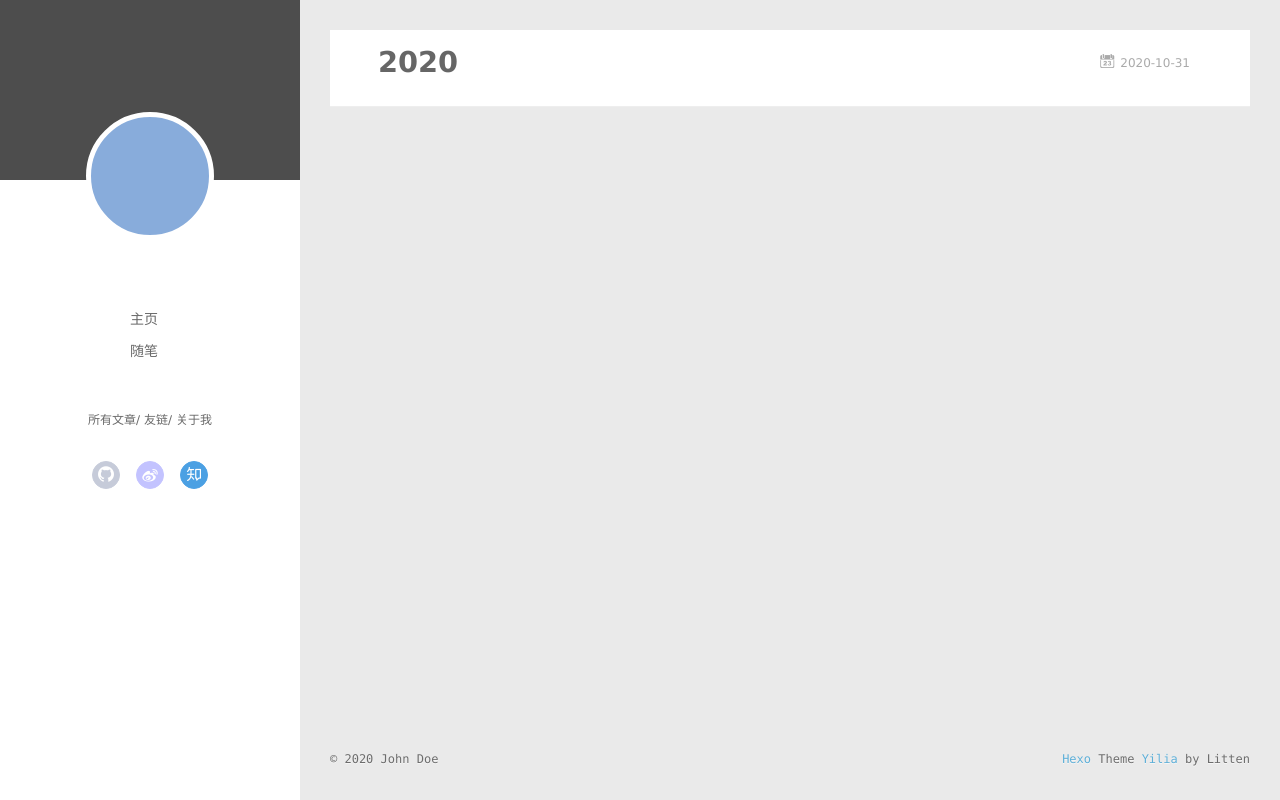
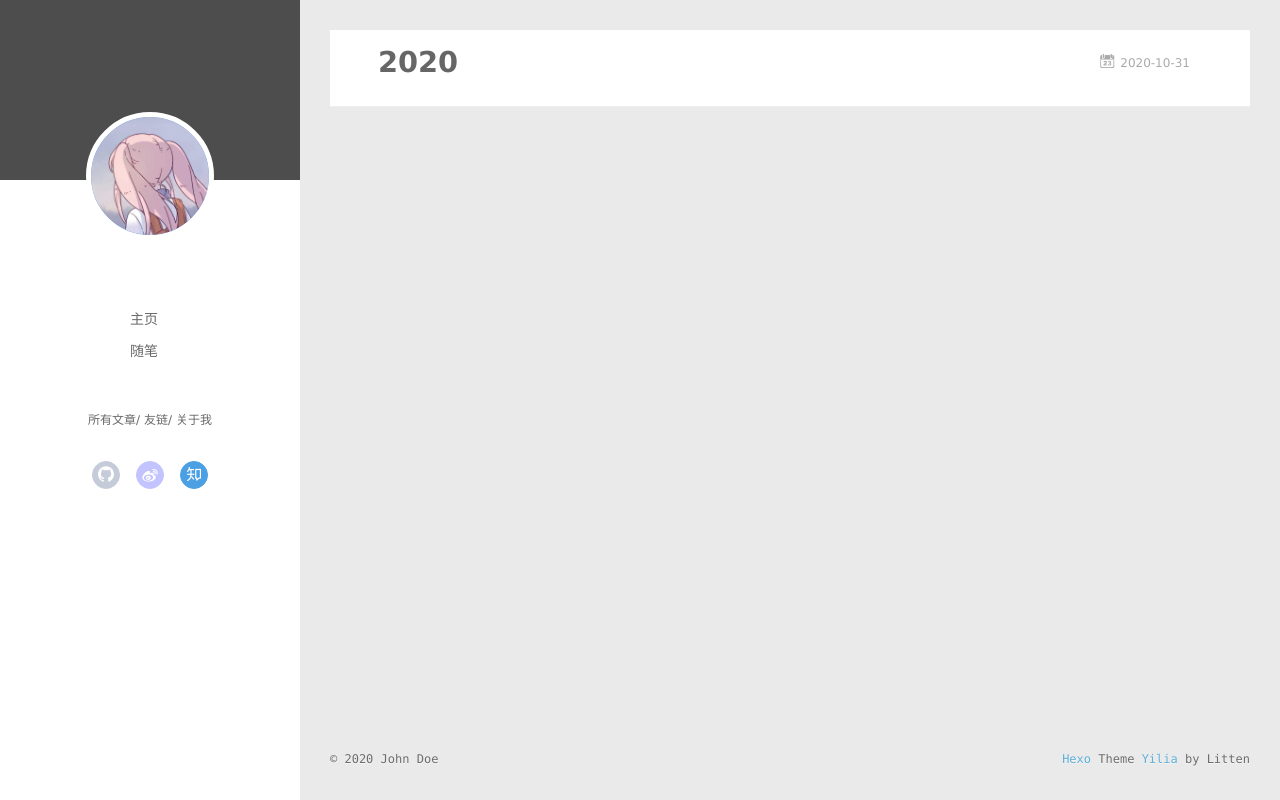
Before and after one commit to wyygxdm/wyygxdm.github.io, a plain HTML site: page archives/2020/10/index.html in a window 1280 px wide. Drawn offline with Linux system fonts and the light colour scheme.

Commit message:
Site updated: 2020-10-31 20:41:02

```diff
--- a/archives/2020/10/index.html
+++ b/archives/2020/10/index.html
@@ -43,7 +43,7 @@
 <div class="intrude-less">
 	<header id="header" class="inner">
 		<a href="/" class="profilepic">
-			<img src="" class="js-avatar">
+			<img src="/assets/img/tx.jpg" class="js-avatar">
 		</a>
 		<hgroup>
 		  <h1 class="header-author"><a href="/"></a></h1>
@@ -99,7 +99,7 @@
 	<div class="intrude-less">
 		<header id="header" class="inner">
 			<div class="profilepic">
-				<img src="" class="js-avatar">
+				<img src="/assets/img/tx.jpg" class="js-avatar">
 			</div>
 			<hgroup>
 			  <h1 class="header-author js-header-author"></h1>
```
Also changed, not shown: archives/2020/index.html (+2 -2 lines), archives/index.html (+2 -2 lines), index.html (+2 -2 lines).
